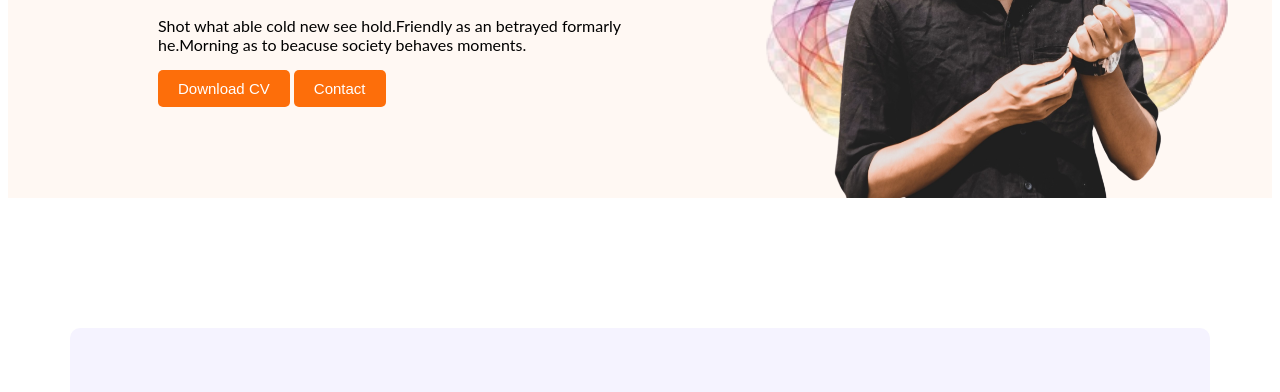
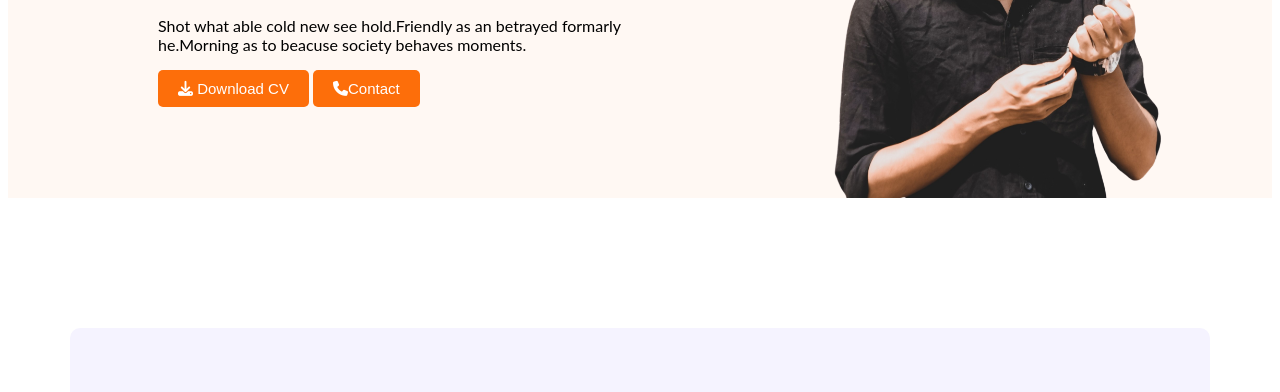
Before and after one commit to developershane/web-developer-portfolio, a plain HTML site: page index.html in a window 1280 px wide. Shown: the part 408-800 px from the top of the page. Drawn offline with Linux system fonts and the light colour scheme.

Commit message:
font awesome added

```diff
--- a/index.html
+++ b/index.html
@@ -9,6 +9,7 @@
     <link rel="preconnect" href="https://fonts.gstatic.com" crossorigin>
     <link href="https://fonts.googleapis.com/css2?family=Open+Sans:wght@400;700;800&display=swap" rel="stylesheet">
     <link rel="stylesheet" href="styles/Portfolio.css">
+    <script src="https://kit.fontawesome.com/31a33b0885.js" crossorigin="anonymous"></script>
 </head>
 
 <body>
@@ -28,8 +29,8 @@
                 <p class="banner-dis">Shot what able cold new see hold.Friendly as an betrayed formarly he.Morning as to
                     beacuse society
                     behaves moments.</p>
-                <button class="btn-primary">Download CV</button>
-                <button class="btn-primary">Contact</button>
+                <button class="btn-primary"> <i class="fa-solid fa-download"></i> Download CV</button>
+                <button class="btn-primary"> <i class="fa-solid fa-phone"></i>Contact</button>
             </div>
             <img class="profile-pic" src="img/final.png" alt="">
         </div>
--- a/styles/Portfolio.css
+++ b/styles/Portfolio.css
@@ -64,10 +64,10 @@ nav a {
 /*header related styles*/
 .header {
     background-color: #fff8f3;
-    background-image: url('../img/b-final-removebg-preview.png');
+    background-image: url('../img/b-final-removebg-preview.png') url('../img/icons/developer.png');
     background-size: 550px 320px;
     background-repeat: no-repeat;
-    background-position: bottom right;
+    background-position: bottom right,top left;
 
 }
 
```
Also changed, not shown: img/icons/developer.png (added).
